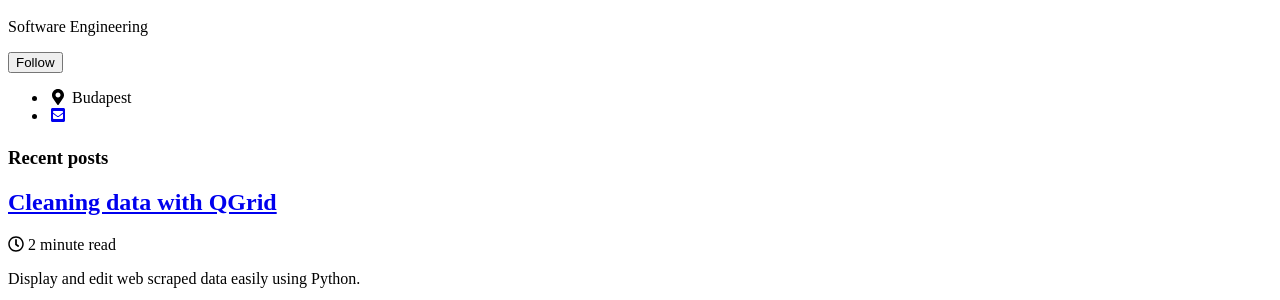
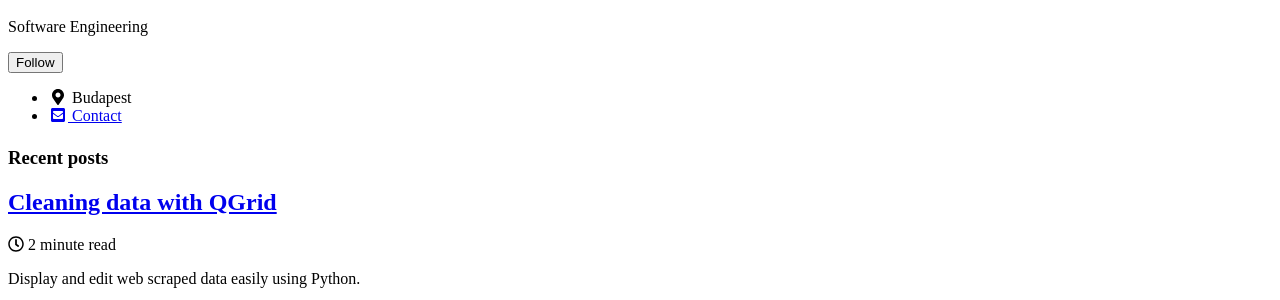
Before and after one commit to dg-data/tidbits, a Jekyll site: the page built from index.html, in a window 1280 px wide. Shown: the part 599-899 px from the top of the page. Built offline with Jekyll 4.4.1, drawn with Linux system fonts in a browser that asks for light colours; cached includes are drawn as plain includes; nearby versions of some CDN libraries; the list of posts is cut into pages by our own code.

Commit message:
Update author-profile.html

```diff
--- a/_includes/author-profile.html
+++ b/_includes/author-profile.html
@@ -73,7 +73,7 @@
         <li>
           <a href="mailto:{{ author.email }}">
             <meta itemprop="email" content="{{ author.email }}" />
-            <i class="fas fa-fw fa-envelope-square" aria-hidden="true"></i> {{ default: "Contact" | site.data.ui-text[site.locale].email_label }}
+            <i class="fas fa-fw fa-envelope-square" aria-hidden="true"></i> {{ nonexistent | default: "Contact" | site.data.ui-text[site.locale].email_label }}
           </a>
         </li>
       {% endif %}
```
